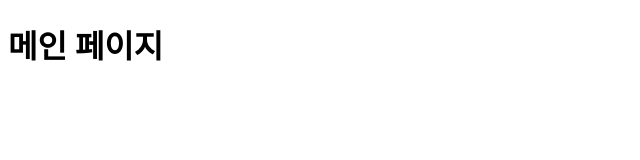
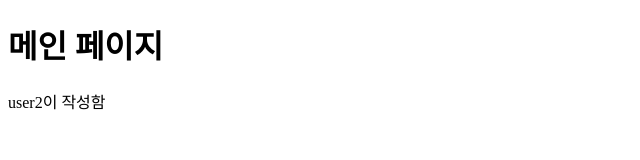
Before and after one commit to ghYoon93/collabo-sourcetree, a plain HTML site: page main.html in a window 1280 px wide. Shown: the whole page, without its empty margins (0-640 px from the left). Drawn offline with Linux system fonts and the light colour scheme.

Commit message:
본문 작성 (user2)

```diff
--- a/main.html
+++ b/main.html
@@ -6,5 +6,6 @@
 </head>
 <body>
     <h1>메인 페이지</h1>
+    <p>user2이 작성함</p>
 </body>
 </html>
```
